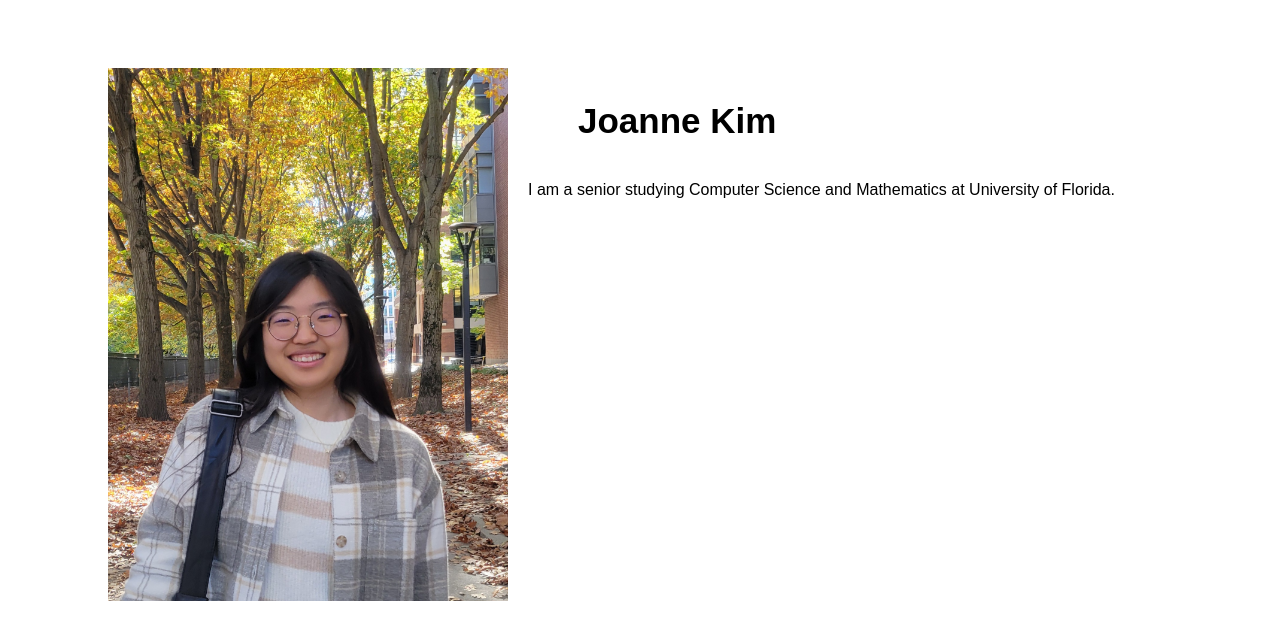
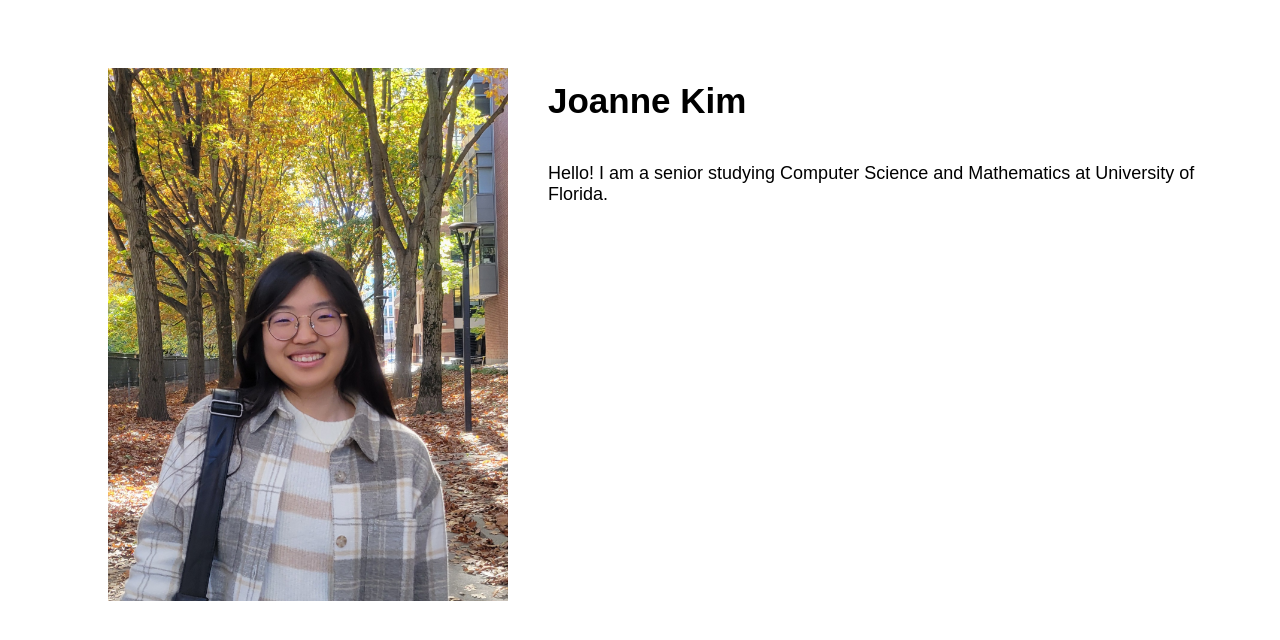
Before and after one commit to joanne5548/joannekim.github.io, a plain HTML site: page index.html in a window 1280 px wide. Drawn offline with Linux system fonts and the light colour scheme; a web font is replaced by a local one.

Commit message:
deploy website

```diff
--- a/welcome.css
+++ b/index.css
@@ -7,7 +7,7 @@
 
 #grid2 {
     display: grid;
-    padding: 20px;
+    margin-left: 40px;
 }
 
 .grid-item {
@@ -20,8 +20,11 @@ img {
 }
 
 h1 {
-    margin-left: 50px;
     font-weight: 700;
     font-style: normal;
     font-size: 35px;
 }
+
+p {
+    font-size: 18px;
+}
--- a/welcome.html
+++ b/index.html
@@ -3,7 +3,7 @@
     <head>
         <title>welcome page</title>
         <link rel="stylesheet" href="https://use.typekit.net/aii6bdf.css">
-        <link rel="stylesheet" href="welcome.css">
+        <link rel="stylesheet" href="index.css">
     </head>
     <body>
         <div id="grid1">
@@ -16,7 +16,7 @@
                         <h1>Joanne Kim</h1>
                     </div>
                     <div class="grid-item">
-                        <p>I am a senior studying Computer Science and Mathematics at University of Florida.</p>
+                        <p>Hello! I am a senior studying Computer Science and Mathematics at University of Florida.</p>
                     </div>
 
                 </div>
```
